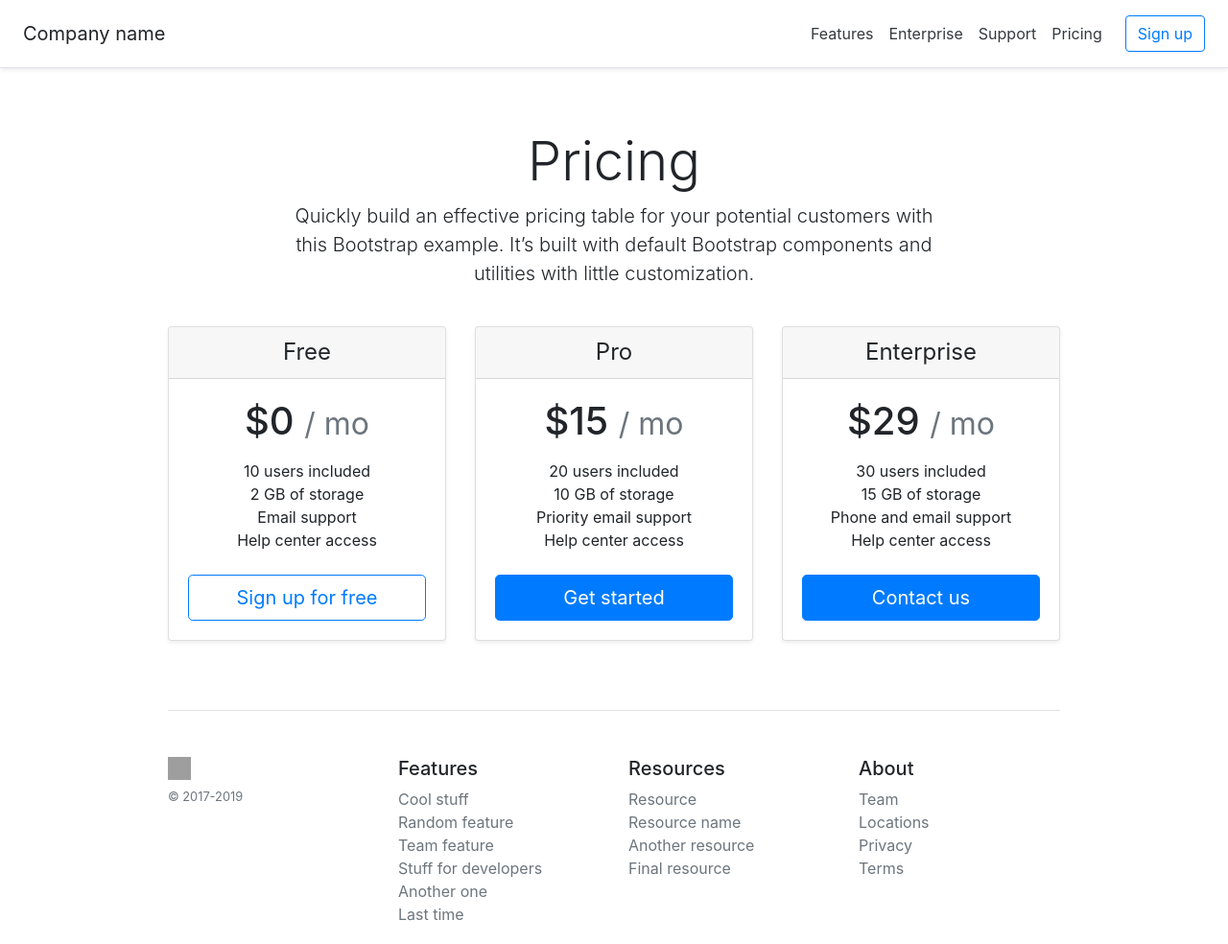
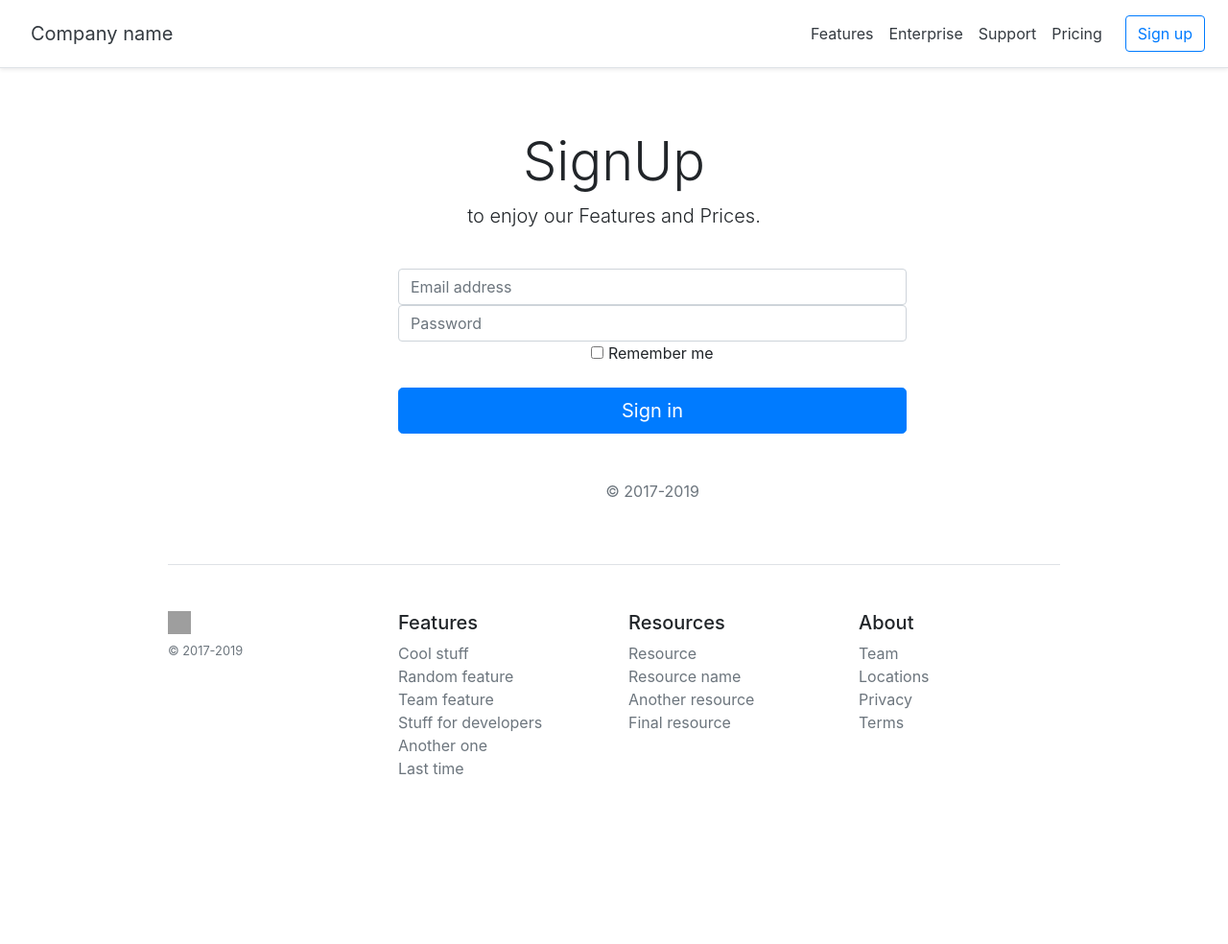
Before and after one commit to ismailrha/bootstrap-template, a React app: page /SignUp in a window 1280 px wide. Shown: the whole page at 96% size. After the commit the page ends 877 px from the top, so only its background shows below. Built offline with nearby package versions, Linux system fonts and the light colour scheme; grey boxes are pictures that could not be loaded.

Commit message:
improved the app by using routers

```diff
--- a/package.json
+++ b/package.json
@@ -7,6 +7,7 @@
     "classnames": "^2.2.6",
     "react": "^16.8.2",
     "react-dom": "^16.8.2",
+    "react-router-dom": "^4.3.1",
     "react-scripts": "2.1.5"
   },
   "husky": {
--- a/src/Mocked/data.js
+++ b/src/Mocked/data.js
@@ -62,4 +62,38 @@ const prices = [
   //   }
 ];
 
-export default prices;
+const descriptions = [
+  {
+    title: "Prices",
+    content:
+      "Quickly build an effective pricing table for your potential customer with this Bootstrap example. It’s built with default Bootstrap components and utilities with little customization."
+  },
+
+  {
+    title: "Features",
+    content:
+      "Quickly build an effective pricing table for your potential customer with this Bootstrap example. It’s built with default Bootstrap components and utilities with little customization."
+  },
+  {
+    title: "Enterprise",
+    content:
+      "Quickly build an effective pricing table for your potential customer with this Bootstrap example. It’s built with default Bootstrap components and utilities with little customization."
+  },
+  {
+    title: "Support",
+    content:
+      "Quickly build an effective pricing table for your potential customer with this Bootstrap example. It’s built with default Bootstrap components and utilities with little customization."
+  },
+  {
+    title: "Home",
+    content:
+      "Quickly build an effective pricing table for your potential customer with this Bootstrap example. It’s built with default Bootstrap components and utilities with little customization."
+  },
+
+  {
+    title: "SignUp",
+    content: "to enjoy our Features and Prices."
+  }
+];
+
+export { prices, descriptions };
--- /dev/null
+++ b/src/components/App.js
@@ -0,0 +1,53 @@
+import React from "react";
+import { BrowserRouter, Route } from "react-router-dom";
+
+import HeroBlock from "components/common/HeroBlock";
+import PriceCard from "components/common/PriceCard";
+import Layout from "pages/Layout";
+import Features from "pages/Features";
+import SignUp from "pages/SignUp";
+import { prices, descriptions } from "Mocked/data";
+
+const App = () => {
+  const displayPrice = () => {
+    return prices.map((element, index) => (
+      <PriceCard key={index} element={element} index={index} />
+    ));
+  };
+
+  const heroBlock = title => {
+    return descriptions.map((element, index) =>
+      element.title === title ? (
+        <HeroBlock key={index} description={element} />
+      ) : (
+        ""
+      )
+    );
+  };
+
+  const displayHeroBlock = descriptions.map((element, index) => (
+    <Route
+      key={index}
+      path={"/" + element.title}
+      component={() => heroBlock(element.title)}
+    />
+  ));
+  return (
+    <>
+      <BrowserRouter>
+        <Layout>
+          <Route exact path="/" component={() => heroBlock("Home")} />
+          {displayHeroBlock}
+
+          <div className="card-deck mb-3 text-center">
+            <Route path="/Features" component={Features} />
+            <Route path="/Prices" component={displayPrice} />
+            <Route path="/SignUp" component={SignUp} />
+          </div>
+        </Layout>
+      </BrowserRouter>
+    </>
+  );
+};
+
+export default App;
--- a/src/components/common/App.js
+++ /dev/null
@@ -1,24 +0,0 @@
-import React from "react";
-
-import HeroBlock from "components/common/HeroBlock";
-import PriceCard from "components/common/PriceCard";
-import Layout from "pages/Layout";
-
-import prices from "Mocked/data";
-
-const App = () => {
-  const displayPrices = prices.map((element, index) => (
-    <PriceCard key={index} price={element} index={index} />
-  ));
-
-  return (
-    <>
-      <Layout>
-        <HeroBlock />
-        <div className="card-deck mb-3 text-center">{displayPrices}</div>
-      </Layout>
-    </>
-  );
-};
-
-export default App;
--- a/src/components/common/HeroBlock.js
+++ b/src/components/common/HeroBlock.js
@@ -1,14 +1,10 @@
 import React from "react";
 
-const HeroBlock = () => {
+const HeroBlock = ({ description }) => {
   return (
     <div className="pricing-header px-3 py-3 pt-md-5 pb-md-4 mx-auto text-center">
-      <h1 className="display-4">Pricing</h1>
-      <p className="lead">
-        Quickly build an effective pricing table for your potential customers
-        with this Bootstrap example. It’s built with default Bootstrap
-        components and utilities with little customization.
-      </p>
+      <h1 className="display-4">{description.title}</h1>
+      <p className="lead">{description.content}</p>
     </div>
   );
 };
--- a/src/components/common/NavElement.js
+++ b/src/components/common/NavElement.js
@@ -1,10 +1,10 @@
 import React from "react";
-
+import { Link } from "react-router-dom";
 const NavElement = ({ title, styles = "p-2 text-dark", link = "#" }) => {
   return (
-    <a href={link} className={styles}>
+    <Link to={link} className={styles}>
       {title}
-    </a>
+    </Link>
   );
 };
 
--- a/src/components/common/PriceCard.js
+++ b/src/components/common/PriceCard.js
@@ -3,24 +3,26 @@ import classNames from "classnames";
 
 import Button from "components/common/Button";
 
-const PriceCard = ({ price, index }) => {
+const PriceCard = ({ element, index }) => {
+  const { title, price, isYearly, description, buttonDescription } = element;
+  console.log(title);
   return (
     <div className="card mb-4 shadow-sm">
       <div className="card-header">
-        <h4 className="my-0 font-weight-normal">{price.title}</h4>
+        <h4 className="my-0 font-weight-normal">{title}</h4>
       </div>
       <div className="card-body">
         <h1 className="card-title pricing-card-title">
-          ${price.price}{" "}
-          <small className="text-muted">/{price.isYearly ? " y" : " mo"}</small>
+          ${price}{" "}
+          <small className="text-muted">/{isYearly ? " y" : " mo"}</small>
         </h1>
         <ul className="list-unstyled mt-3 mb-4">
-          {price.description.map((element, index) => (
+          {description.map((element, index) => (
             <li key={index}>{element}</li>
           ))}
         </ul>
         <Button
-          title={price.buttonDescription.title}
+          title={buttonDescription.title}
           styles={classNames(
             "btn btn-lg btn-block ",
             index ? " btn-primary" : "btn-outline-primary"
--- a/src/components/includes/Header.js
+++ b/src/components/includes/Header.js
@@ -1,4 +1,6 @@
 import React from "react";
+
+import { Link } from "react-router-dom";
 
 import Button from "components/common/Button";
 import NavElement from "components/common/NavElement";
@@ -6,14 +8,20 @@ import NavElement from "components/common/NavElement";
 const Header = ({ title }) => {
   return (
     <div className="d-flex flex-column flex-md-row align-items-center p-3 px-md-4 mb-3 bg-white border-bottom shadow-sm">
-      <h5 className="my-0 mr-md-auto font-weight-normal">{title}</h5>
+      <h5 className="my-0 mr-md-auto font-weight-normal">
+        <Link to="/" className="p-2 text-dark">
+          {title}
+        </Link>
+      </h5>
       <nav className="my-2 my-md-0 mr-md-3">
-        <NavElement title="Features" />
-        <NavElement title="Enterprise" />
-        <NavElement title="Support" />
-        <NavElement title="Pricing" />
+        <NavElement title="Features" link="/Features" />
+        <NavElement title="Enterprise" link="/Enterprise" />
+        <NavElement title="Support" link="/Support" />
+        <NavElement title="Pricing" link="/Prices" />
       </nav>
-      <Button title="Sign up" styles="btn btn-outline-primary" />
+      <Link to="/SignUp">
+        <Button title="Sign up" styles="btn btn-outline-primary" />
+      </Link>
     </div>
   );
 };
--- a/src/index.css
+++ b/src/index.css
@@ -9,19 +9,8 @@
   user-select: none;
 }
 
-@media (min-width: 768px) {
-  .bd-placeholder-img-lg {
-    font-size: 3.5rem;
-  }
-}
-
 html {
   font-size: 14px;
-}
-@media (min-width: 768px) {
-  html {
-    font-size: 16px;
-  }
 }
 
 .container {
@@ -35,3 +24,13 @@ html {
 .card-deck .card {
   min-width: 220px;
 }
+
+@media (min-width: 768px) {
+  html {
+    font-size: 16px;
+  }
+
+  .bd-placeholder-img-lg {
+    font-size: 3.5rem;
+  }
+}
--- a/src/index.js
+++ b/src/index.js
@@ -1,7 +1,7 @@
 import React from "react";
 import ReactDOM from "react-dom";
 import "./index.css";
-import App from "components/common/App";
+import App from "components/App";
 import * as serviceWorker from "./serviceWorker";
 
 ReactDOM.render(<App />, document.getElementById("root"));
--- /dev/null
+++ b/src/pages/Features.js
@@ -0,0 +1,7 @@
+import React from "react";
+
+const Features = () => {
+  return <h1>Features</h1>;
+};
+
+export default Features;
--- /dev/null
+++ b/src/pages/SignUp.js
@@ -0,0 +1,42 @@
+import React from "react";
+import "styles/SignUp.module.css";
+const SignUp = () => {
+  return (
+    <div className=" col-sm-7 offset-sm-3">
+      <form className="formSignIn">
+        <label for="inputEmail" className="sr-only">
+          Email address
+        </label>
+        <input
+          type="email"
+          id="inputEmail"
+          className="form-control"
+          placeholder="Email address"
+          required
+          autofocus
+        />
+        <label for="inputPassword" className="sr-only">
+          Password
+        </label>
+        <input
+          type="password"
+          id="inputPassword"
+          className="form-control"
+          placeholder="Password"
+          required
+        />
+        <div className="checkbox mb-3">
+          <label>
+            <input type="checkbox" value="remember-me" /> Remember me
+          </label>
+        </div>
+        <button className="btn btn-lg btn-primary btn-block" type="submit">
+          Sign in
+        </button>
+        <p className="mt-5 mb-3 text-muted">&copy; 2017-2019</p>
+      </form>
+    </div>
+  );
+};
+
+export default SignUp;
--- /dev/null
+++ b/src/styles/SignUp.module.css
@@ -0,0 +1,33 @@
+.formSignIn {
+  width: 100%;
+  max-width: 330px;
+  padding: 15px;
+  margin: auto;
+}
+.formSignIn .checkbox {
+  font-weight: 400;
+}
+.formSignIn .form-control {
+  position: relative;
+  box-sizing: border-box;
+  height: auto;
+  padding: 10px;
+  font-size: 16px;
+}
+.formSignIn .form-control:focus {
+  z-index: 2;
+}
+.formSignIn input[type="email"] {
+  margin-bottom: -1px;
+  border-bottom-right-radius: 0;
+  border-bottom-left-radius: 0;
+}
+.formSignIn input[type="password"] {
+  margin-bottom: 10px;
+  border-top-left-radius: 0;
+  border-top-right-radius: 0;
+}
+
+.formContainer {
+  text-align: center;
+}
```
Also changed, not shown: 1 other file.
